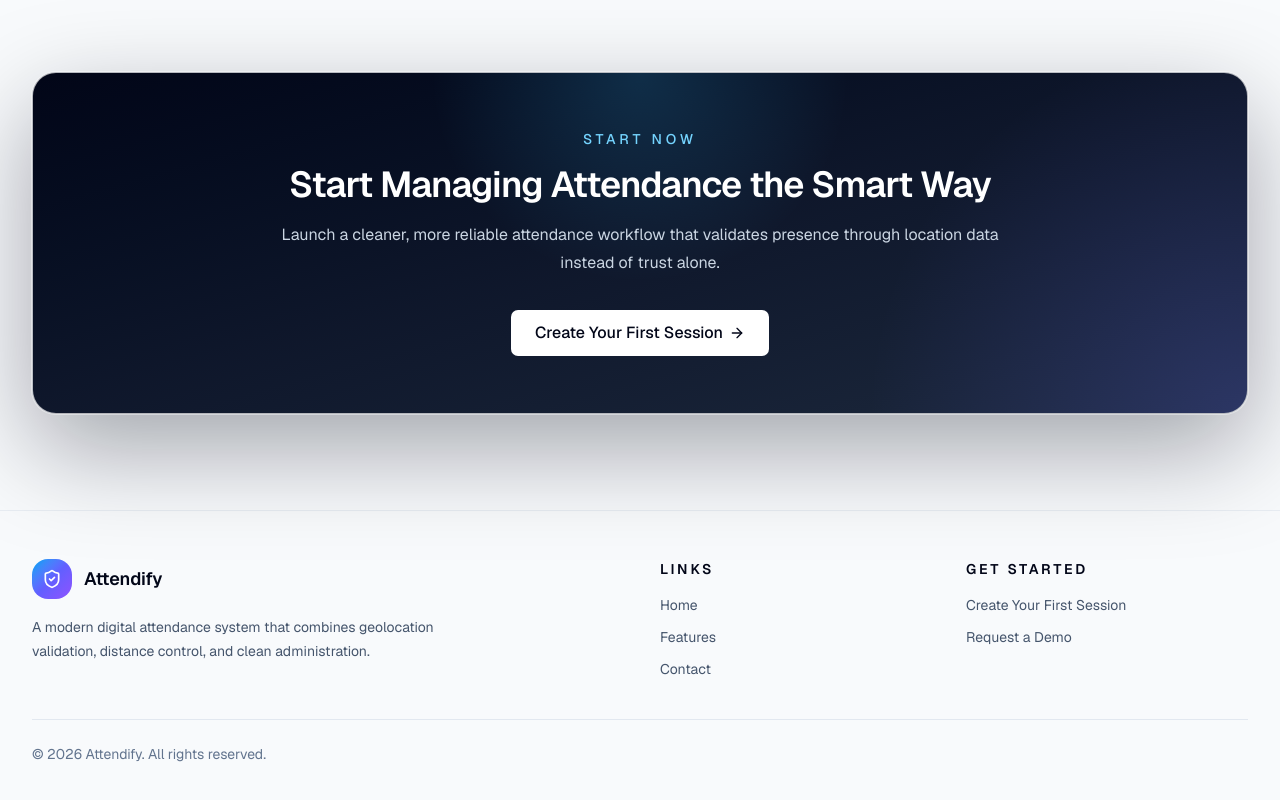
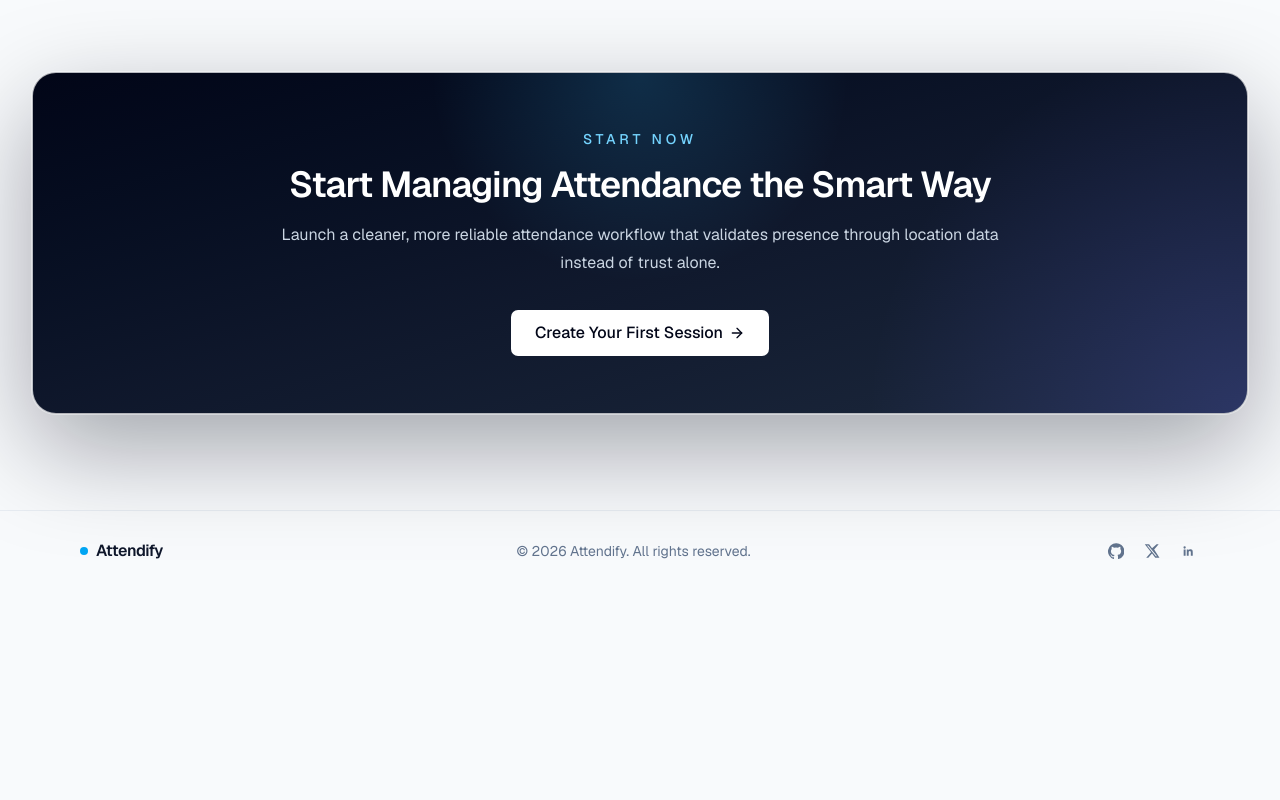
Before and after one commit to Ayomide-Philip/digital-attendance, a Next.js app: page / in a window 1280 px wide. Shown: the part 2560-3360 px from the top of the page. After the commit the page ends 3151 px from the top, so only its background shows below. Built offline with nearby package versions, Linux system fonts and the light colour scheme.

Commit message:
feat: implement authentication with NextAuth and enhance footer component layout

```diff
--- a/auth.js
+++ b/auth.js
@@ -1,5 +1,45 @@
 import NextAuth from "next-auth";
+import Credentials from "next-auth/providers/credentials";
+import User from "./lib/models/user.model";
+import bcrypt from "bcrypt";
 
 export const { handlers, signIn, signOut, auth } = NextAuth({
-  providers: [],
+  providers: [
+    Credentials({
+      credentials: {
+        email: {},
+        password: {},
+      },
+      authorize: async (credentials) => {
+        const { email, password } = credentials;
+        // check if the user exist
+        const userExist = await User.findOne({ email: email.trim() }).select(
+          "+password",
+        );
+
+        if (!userExist) {
+          console.log("User does not exist");
+          return null;
+        }
+        // check if the password is correct
+        const isPasswordCorrect = await bcrypt.compare(
+          password,
+          userExist?.password,
+        );
+
+        if (!isPasswordCorrect) {
+          console.log("Invalid email or password");
+          return null;
+        }
+
+        return {
+          id: userExist?._id.toString(),
+          name: userExist?.name,
+          email: userExist?.email,
+          image: userExist?.image,
+          role: userExist?.role,
+        };
+      },
+    }),
+  ],
 });
--- a/components/ui/footer.jsx
+++ b/components/ui/footer.jsx
@@ -1,75 +1,61 @@
-import { ShieldCheck } from "lucide-react";
+import Link from "next/link";
+
 export default function Footer() {
   return (
-    <footer
-      id="contact"
-      className="border-t border-slate-200/70 py-10 sm:py-12 dark:border-slate-800"
+    <footer className="border-t border-slate-200/70 py-7 dark:border-slate-800">
+      <div className="mx-auto flex max-w-6xl flex-col items-center justify-between gap-3 px-4 sm:flex-row">
+        <Link
+          href="/"
+          className="inline-flex items-center gap-2 text-base font-semibold tracking-tight text-slate-900 dark:text-slate-100"
         >
-      <div className="mx-auto grid max-w-7xl gap-8 px-4 sm:gap-10 sm:px-6 lg:grid-cols-2 lg:px-8">
-        <div>
-          <div className="flex items-center gap-3 text-lg font-semibold text-slate-950 dark:text-white">
-            <div className="flex h-10 w-10 items-center justify-center rounded-2xl bg-linear-to-br from-sky-500 via-indigo-500 to-violet-500 text-white">
-              <ShieldCheck className="h-5 w-5" />
-            </div>
+          <span className="h-2 w-2 rounded-full bg-sky-500" />
           Attendify
-          </div>
-          <p className="mt-4 max-w-md text-sm leading-6 text-slate-600 dark:text-slate-400">
-            A modern digital attendance system that combines geolocation
-            validation, distance control, and clean administration.
+        </Link>
+
+        <p className="text-sm text-slate-500 dark:text-slate-400">
+          © {new Date().getFullYear()} Attendify. All rights reserved.
         </p>
-        </div>
 
-        <div className="grid gap-8 sm:gap-6 sm:grid-cols-2">
-          <div>
-            <h3 className="text-sm font-semibold uppercase tracking-[0.2em] text-slate-950 dark:text-white">
-              Links
-            </h3>
-            <div className="mt-4 grid gap-3 text-sm text-slate-600 dark:text-slate-400">
-              <a
-                href="#home"
-                className="transition hover:text-slate-950 dark:hover:text-white"
+        <div className="flex items-center gap-3 text-slate-500 dark:text-slate-400">
+          <Link
+            href="https://github.com"
+            aria-label="GitHub"
+            className="rounded-md p-1 transition-colors hover:text-slate-900 dark:hover:text-white"
           >
-                Home
-              </a>
-              <a
-                href="#features"
-                className="transition hover:text-slate-950 dark:hover:text-white"
+            <svg
+              viewBox="0 0 24 24"
+              className="h-4 w-4 fill-current"
+              aria-hidden="true"
             >
-                Features
-              </a>
-              <a
-                href="#contact"
-                className="transition hover:text-slate-950 dark:hover:text-white"
+              <path d="M12 .5a12 12 0 0 0-3.79 23.39c.6.11.82-.26.82-.58v-2.03c-3.34.73-4.04-1.42-4.04-1.42-.55-1.38-1.33-1.75-1.33-1.75-1.09-.74.09-.72.09-.72 1.2.08 1.83 1.2 1.83 1.2 1.07 1.8 2.82 1.28 3.51.98.11-.75.42-1.28.76-1.57-2.67-.3-5.47-1.31-5.47-5.86 0-1.29.47-2.35 1.24-3.18-.13-.3-.54-1.52.12-3.18 0 0 1.01-.32 3.3 1.21a11.6 11.6 0 0 1 6 0c2.28-1.53 3.29-1.21 3.29-1.21.66 1.66.25 2.88.12 3.18.77.83 1.24 1.89 1.24 3.18 0 4.56-2.81 5.55-5.49 5.85.43.37.82 1.09.82 2.21v3.27c0 .32.22.69.82.58A12 12 0 0 0 12 .5Z" />
+            </svg>
+          </Link>
+          <Link
+            href="https://x.com"
+            aria-label="X"
+            className="rounded-md p-1 transition-colors hover:text-slate-900 dark:hover:text-white"
           >
-                Contact
-              </a>
-            </div>
-          </div>
-          <div>
-            <h3 className="text-sm font-semibold uppercase tracking-[0.2em] text-slate-950 dark:text-white">
-              Get Started
-            </h3>
-            <div className="mt-4 flex flex-col gap-3 text-sm text-slate-600 dark:text-slate-400">
-              <a
-                href="#contact"
-                className="transition hover:text-slate-950 dark:hover:text-white"
+            <svg
+              viewBox="0 0 24 24"
+              className="h-4 w-4 fill-current"
+              aria-hidden="true"
             >
-                Create Your First Session
-              </a>
-              <a
-                href="#contact"
-                className="transition hover:text-slate-950 dark:hover:text-white"
+              <path d="M18.9 2H22l-6.77 7.74L23.2 22h-6.26l-4.9-6.4L6.46 22H3.34l7.24-8.28L1.2 2h6.42l4.43 5.85L18.9 2Zm-1.1 18h1.73L6.26 3.9H4.4L17.8 20Z" />
+            </svg>
+          </Link>
+          <Link
+            href="https://linkedin.com"
+            aria-label="LinkedIn"
+            className="rounded-md p-1 transition-colors hover:text-slate-900 dark:hover:text-white"
           >
-                Request a Demo
-              </a>
-            </div>
-          </div>
-        </div>
-      </div>
-
-      <div className="mx-auto mt-10 max-w-7xl px-4 sm:px-6 lg:px-8">
-        <div className="border-t border-slate-200 pt-6 text-sm text-slate-500 dark:border-slate-800 dark:text-slate-500">
-          © {new Date().getFullYear()} Attendify. All rights reserved.
+            <svg
+              viewBox="0 0 24 24"
+              className="h-4 w-4 fill-current"
+              aria-hidden="true"
+            >
+              <path d="M6.94 8.5a1.72 1.72 0 1 1 0-3.44 1.72 1.72 0 0 1 0 3.44ZM5.5 9.75h2.88V19H5.5V9.75Zm4.67 0h2.76v1.27h.04c.38-.73 1.32-1.5 2.72-1.5 2.9 0 3.43 1.9 3.43 4.36V19h-2.88v-4.45c0-1.06-.02-2.43-1.5-2.43-1.5 0-1.73 1.16-1.73 2.35V19H10.17V9.75Z" />
+            </svg>
+          </Link>
         </div>
       </div>
     </footer>
```
Lines whose indentation alone changed are shown as unchanged.
